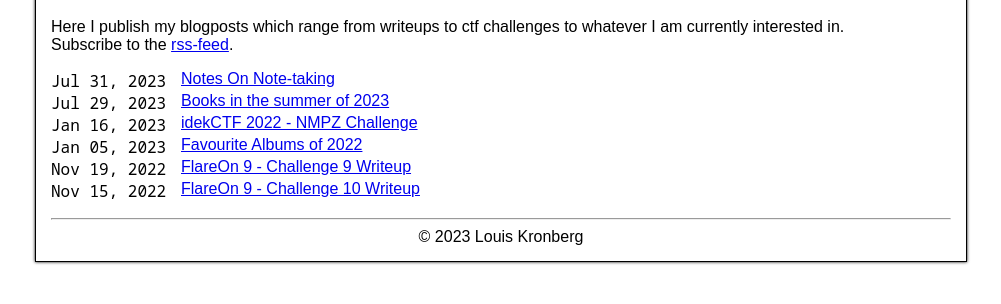
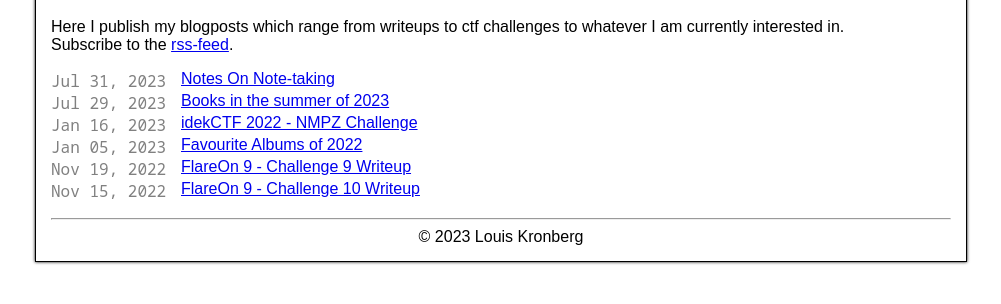
Before and after one commit to lkr0n/www, an Astro site: page /blog in a window 1280 px wide. Shown: the part 166-470 px from the top of the page, without its empty margins (139-1140 px from the left). Built offline with nearby package versions, Linux system fonts and the light colour scheme; Astro itself is replaced by a stand-in of ours; some packages are replaced by stand-ins of ours.

Commit message:
make dates in blog page light grey

```diff
--- a/src/components/FormattedDate.astro
+++ b/src/components/FormattedDate.astro
@@ -12,10 +12,10 @@ const { date, mono } = Astro.props;
 		})
 	}
 </time>
-{mono &&
-<style>
+{mono && <style>
 .fmtdate {
 	font-family: "Noto Sans Mono";
+	color: grey
 }
 </style>
 }
```
